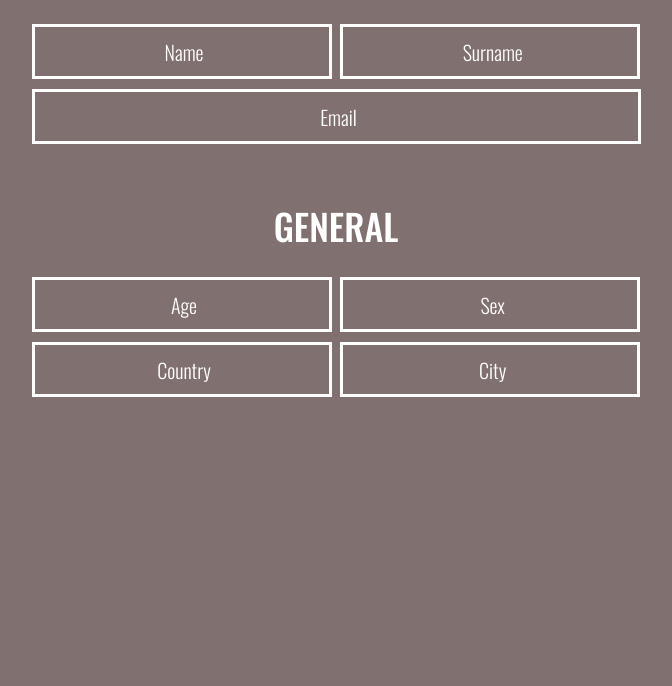
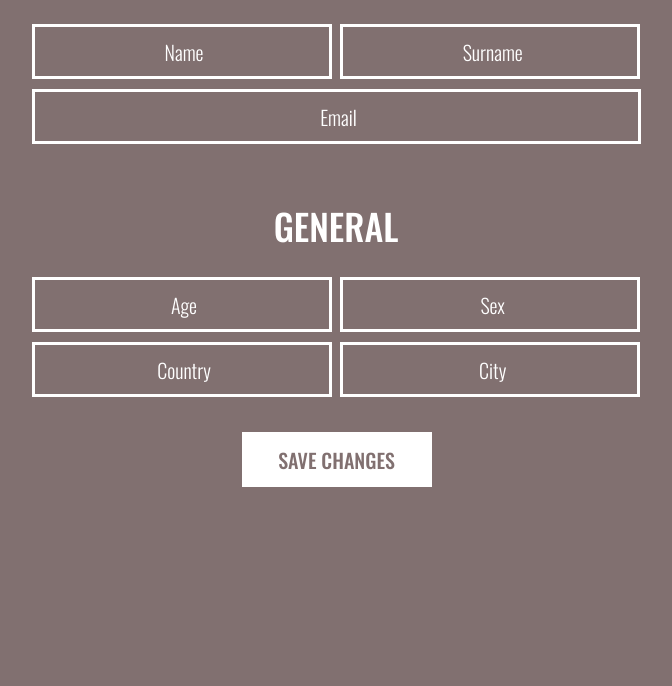
Before and after one commit to MidnightRoam/coffee_house_project_django, a Django app: page /profile/ in a window 1280 px wide. Shown: the part 590-1276 px from the top of the page, without its empty margins (304-976 px from the left). Run offline with Django 3.2, Linux system fonts and the light colour scheme; some libraries are stand-ins or nearby versions.

Commit message:
Added a some new styles for profile layout

```diff
--- a/coffee_house/static/css/style.css
+++ b/coffee_house/static/css/style.css
@@ -812,7 +812,6 @@ iframe {
 }
 
 /* Profile stylization */
-
 .profile__fullname {
     color: #fff;
     text-align: center;
@@ -852,6 +851,30 @@ iframe {
     border-radius: 50%;
 }
 
+.profile__btn {
+    width: 190px;
+    height: 55px;
+    font-weight: 500;
+    font-size: 20px;
+    line-height: 30px;
+    /* identical to box height */
+    text-transform: uppercase;
+    color: #817070;
+    margin-top: 35px;
+    margin-left: 210px;
+    background: #FFFFFF;
+    border: 3px solid #FFFFFF;
+}
+
+.profile__btn:hover {
+    color: rgb(94, 58, 58);
+    cursor: pointer;
+}
+
+.profile__btn:active {
+    border: 3px solid #817070;
+}
+
 #profile__surname {
     margin-left: 5px;
 }
--- a/coffee_house/templates/profile.html
+++ b/coffee_house/templates/profile.html
@@ -9,6 +9,7 @@
             <img src="https://cdn1.iconfinder.com/data/icons/user-pictures/100/unknown-512.png" alt="Avatar" class="profile__avatar">
             <p class="profile__fullname">John Doe</p>
             <p class="profile__title">Contact</p>
+            <form action="#">
                 <div class="full__name">
                     <span><input id="profile__name" type="text" placeholder="Name"></span>
                     <span><input id="profile__surname" type="text" placeholder="Surname"></span>
@@ -27,6 +28,8 @@
                         <span><input id="city__input" type="text" placeholder="City"></span>
                     </div>
                 </div>
+                <button class="profile__btn">Save changes</button>
+            </form>
         </div>
     </div>
 {% endblock %}
```
Lines whose indentation alone changed are shown as unchanged.
